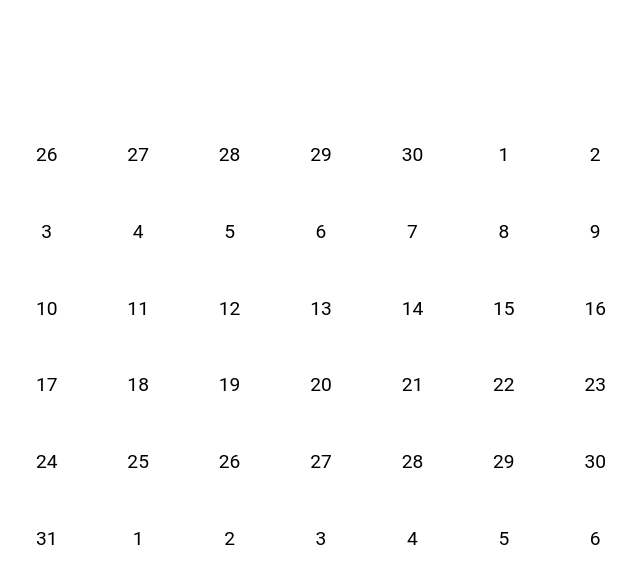
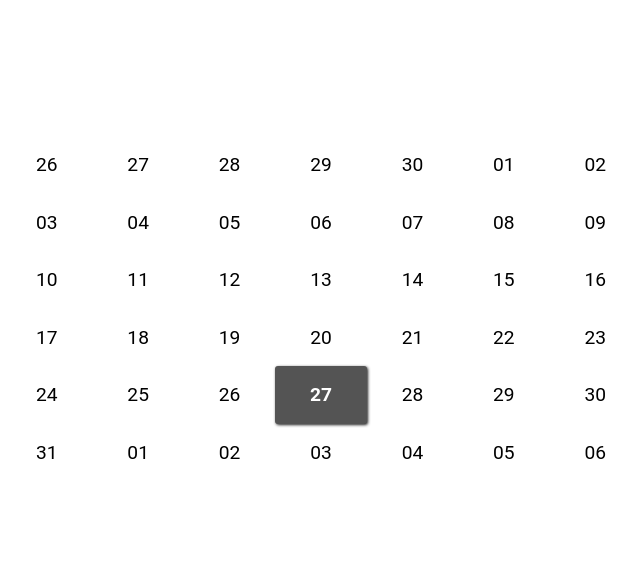
Before and after one commit to ewalis1/calendar_course, a React (Create React App) app in the folder calendar-app/: page / in a window 1280 px wide. Shown: the top 584 px of the page, without its empty margins (319-959 px from the left). Built offline with nearby package versions, Linux system fonts and the light colour scheme.

Commit message:
added useState, useEffect and styling for a selected day

```diff
--- a/calendar-app/src/App.scss
+++ b/calendar-app/src/App.scss
@@ -1,3 +1,5 @@
+@use 'sass:color';
+
 * {
   padding: 0;
   margin: 0;
@@ -18,12 +20,24 @@
   width: 50vw;
   height: 70vh;
   text-align: center;
+
   .day {
     width: calc(100% / 7);
-    height: 4em;
+    height: 3em;
     display: inline-block;
     font-size: 1.2em;
     text-align: center;
-    line-height: 2em;
+    line-height: 3em;
+    &:hover {
+      cursor: pointer;
+      color: lighten(#545454, 20);
+    }
+    .chosenDay {
+      font-weight: bold;
+      background-color: #545454;
+      color: #ffffff;
+      border-radius: 3px;
+      box-shadow: 1px 1px 3px darken(#545454, 20);
+    }
   }
 }
--- a/calendar-app/src/components/Calendar.js
+++ b/calendar-app/src/components/Calendar.js
@@ -1,28 +1,36 @@
-import React from 'react';
+import React, {useState, useEffect} from 'react';
 import moment from 'moment';
 import localization from 'moment/locale/pl';
 
 export default function Calendar() {
-  const value = moment()
+  const [value, setValue] = useState(moment());
+  const [calendar, setCalendar] = useState([]);
   moment.locale('pl', localization);
+
   const startWeek = value.clone().startOf("month").startOf("week");
   const endWeek = value.clone().endOf("month").endOf("week");
-  const day = startWeek.clone().subtract(1, "day");
 
-  const calendar = [];
-
-  while(day.isBefore(endWeek, "day")) {
-    calendar.push(
-      Array(7).fill("d").map(() => day.add(1, "day").clone())
-    );
-  }
+  useEffect(() => {
+    const day = startWeek.clone().subtract(1, "day");
+    const arr = [];
+    while(day.isBefore(endWeek, "day")) {
+      arr.push(
+        Array(7).fill("d").map(() => day.add(1, "day").clone())
+      );
+    }
+    setCalendar(arr);
+  }, [value]);
 
   return <div className="calendar">
     {
       calendar.map((week, index) => (
         <div key={index}>
           {week.map((day, index) => (
-            <div key={index} className="day">{day.format("D")}</div>
+            <div key={index} className="day" onClick={() => setValue(day)}>
+              <div className={value.isSame(day, "day") ? "chosenDay" : ""}>
+                {day.format("DD")}
+              </div>
+            </div>
           ))}
         </div>
       ))
```
